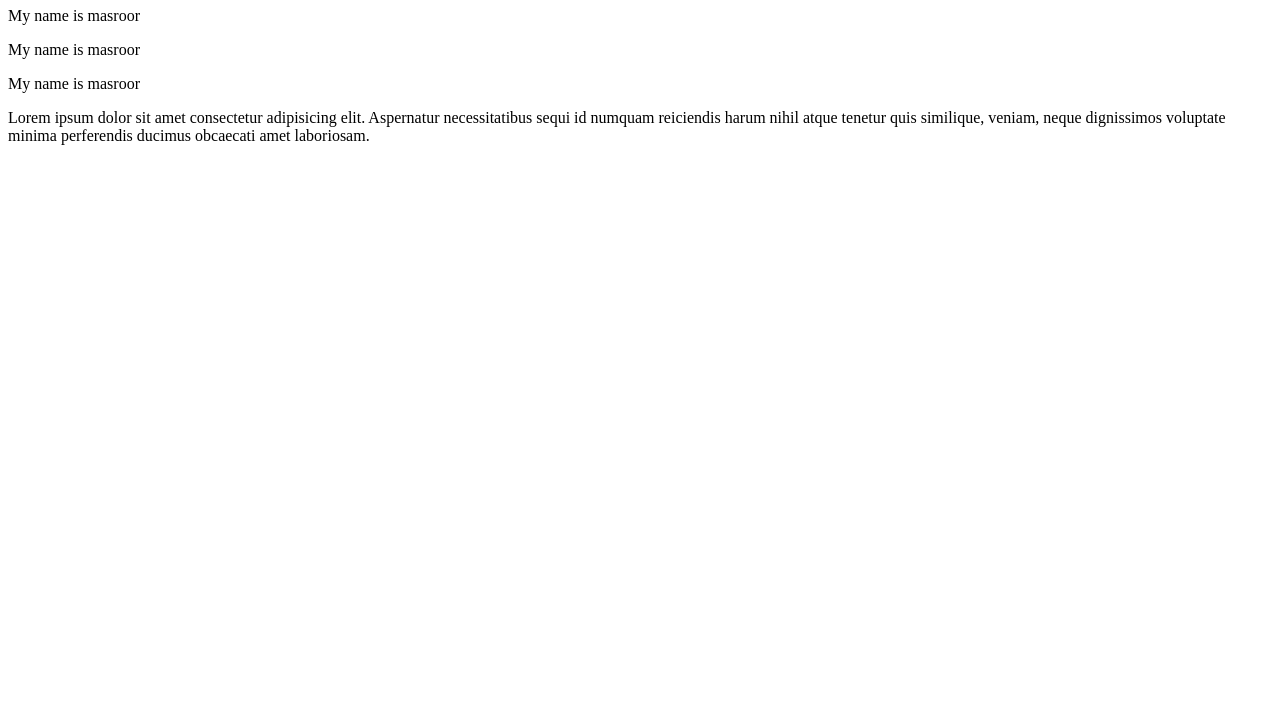
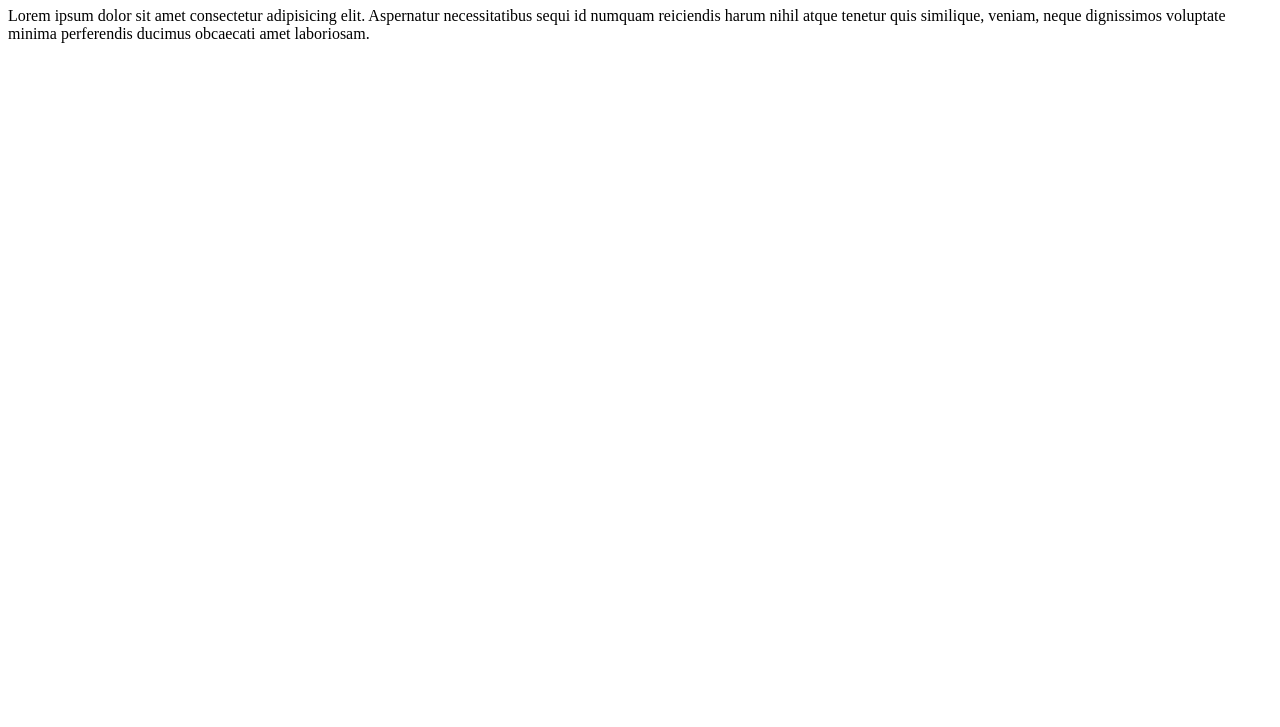
Before and after one commit to MasroorHimel/demo1, a plain HTML site: page index.html in a window 1280 px wide. Shown: the part 73-800 px from the top of the page. Drawn offline with Linux system fonts and the light colour scheme.

Commit message:
deleted 3 lines my name is masroor

```diff
--- a/index.html
+++ b/index.html
@@ -7,9 +7,6 @@
 </head>
 <body>
     <h1> Test for demo 1 </h1>
-    <p>My name is masroor</p>
-    <p>My name is masroor</p>
-    <p>My name is masroor</p>
     <p> Lorem ipsum dolor sit amet consectetur adipisicing elit. Aspernatur necessitatibus sequi id numquam reiciendis harum nihil atque tenetur quis similique, veniam, neque dignissimos voluptate minima perferendis ducimus obcaecati amet laboriosam.</p>
 </body>
 </html>
```
